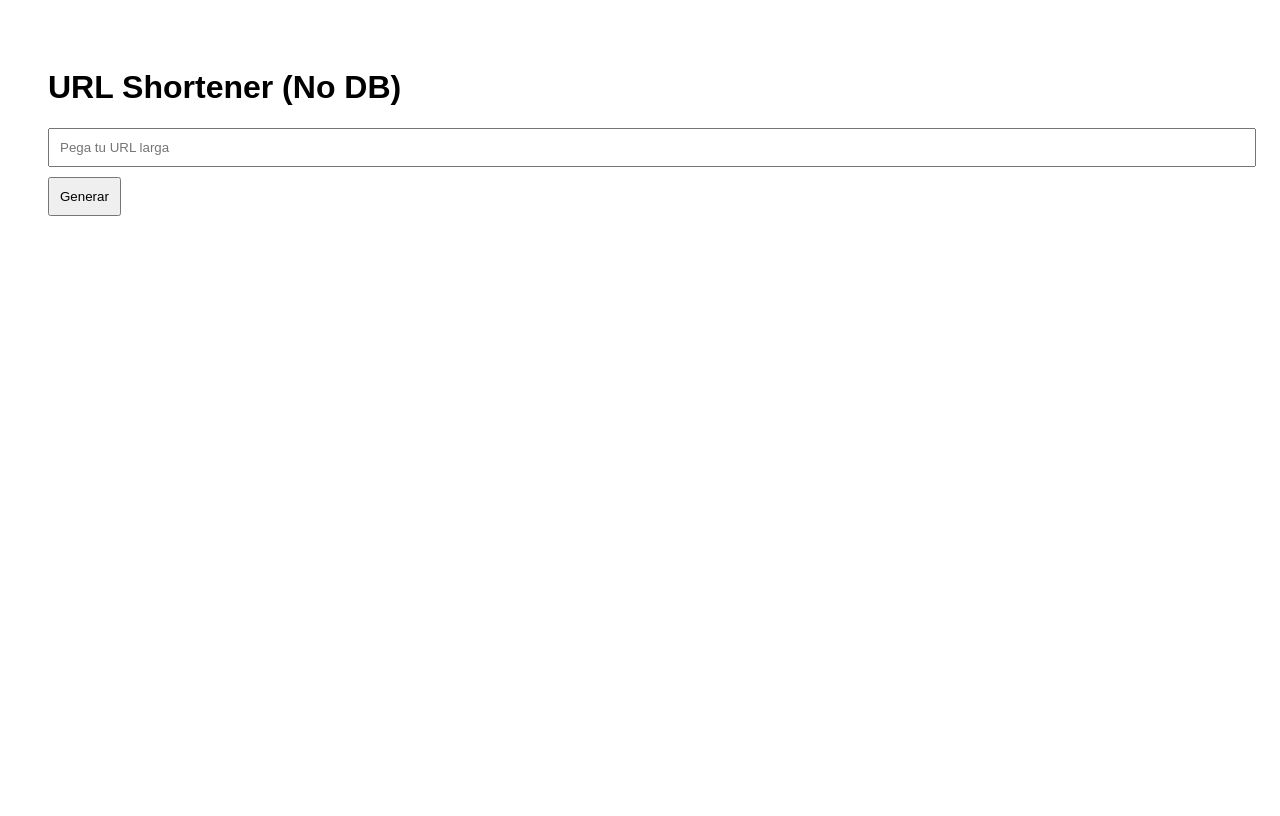
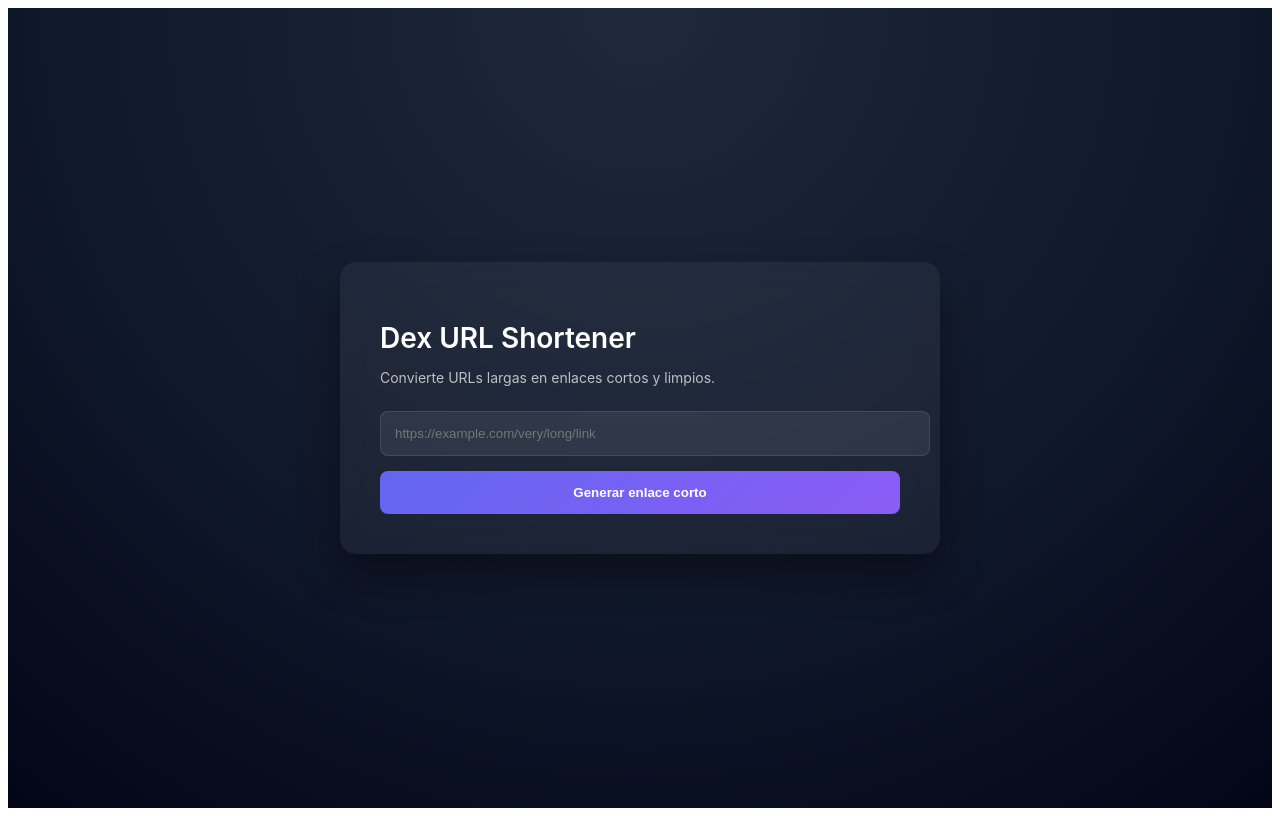
Before and after one commit to elgitdemarce/shortme, a Next.js app: page / in a window 1280 px wide. Built offline with nearby package versions, Linux system fonts and the light colour scheme.

Commit message:
Update page.tsx

```diff
--- a/app/page.tsx
+++ b/app/page.tsx
@@ -5,8 +5,13 @@ import { useState } from "react";
 export default function Home() {
   const [url, setUrl] = useState("");
   const [shortUrl, setShortUrl] = useState("");
+  const [loading, setLoading] = useState(false);
 
   const handleSubmit = async () => {
+    if (!url) return;
+
+    setLoading(true);
+
     const res = await fetch("/api/encode", {
       method: "POST",
       headers: {
@@ -17,31 +22,119 @@ export default function Home() {
 
     const data = await res.json();
     setShortUrl(data.shortUrl);
+    setLoading(false);
   };
 
   return (
-    <main style={{ padding: 40, fontFamily: "sans-serif" }}>
-      <h1>URL Shortener (No DB)</h1>
+    <main
+      style={{
+        minHeight: "100vh",
+        display: "flex",
+        alignItems: "center",
+        justifyContent: "center",
+        background:
+          "radial-gradient(circle at top, #1e293b, #0f172a 60%, #020617)",
+        color: "#fff",
+        fontFamily:
+          "-apple-system, BlinkMacSystemFont, Segoe UI, Roboto, sans-serif",
+      }}
+    >
+      <div
+        style={{
+          width: "100%",
+          maxWidth: 520,
+          background: "rgba(255,255,255,0.05)",
+          backdropFilter: "blur(12px)",
+          padding: 40,
+          borderRadius: 16,
+          boxShadow: "0 20px 40px rgba(0,0,0,0.4)",
+        }}
+      >
+        <h1
+          style={{
+            fontSize: 28,
+            fontWeight: 600,
+            marginBottom: 10,
+          }}
+        >
+          Dex URL Shortener
+        </h1>
+
+        <p
+          style={{
+            fontSize: 14,
+            opacity: 0.7,
+            marginBottom: 25,
+          }}
+        >
+          Convierte URLs largas en enlaces cortos y limpios.
+        </p>
 
         <input
           type="text"
-        placeholder="Pega tu URL larga"
+          placeholder="https://example.com/very/long/link"
           value={url}
           onChange={(e) => setUrl(e.target.value)}
-        style={{ width: "100%", padding: 10, marginBottom: 10 }}
+          style={{
+            width: "100%",
+            padding: 14,
+            borderRadius: 8,
+            border: "1px solid rgba(255,255,255,0.1)",
+            background: "rgba(255,255,255,0.08)",
+            color: "#fff",
+            marginBottom: 15,
+            outline: "none",
+          }}
         />
 
-      <button onClick={handleSubmit} style={{ padding: 10 }}>
-        Generar
+        <button
+          onClick={handleSubmit}
+          disabled={loading}
+          style={{
+            width: "100%",
+            padding: 14,
+            borderRadius: 8,
+            border: "none",
+            background: loading
+              ? "#334155"
+              : "linear-gradient(135deg, #6366f1, #8b5cf6)",
+            color: "#fff",
+            fontWeight: 600,
+            cursor: "pointer",
+            transition: "0.2s",
+          }}
+        >
+          {loading ? "Generando..." : "Generar enlace corto"}
         </button>
 
         {shortUrl && (
-        <div style={{ marginTop: 20 }}>
-          <strong>Short URL:</strong>
-          <br />
-          <a href={shortUrl}>{shortUrl}</a>
+          <div
+            style={{
+              marginTop: 25,
+              padding: 15,
+              borderRadius: 8,
+              background: "rgba(99,102,241,0.1)",
+              border: "1px solid rgba(99,102,241,0.3)",
+            }}
+          >
+            <p style={{ fontSize: 13, opacity: 0.8, marginBottom: 6 }}>
+              Tu enlace corto:
+            </p>
+            <a
+              href={shortUrl}
+              target="_blank"
+              style={{
+                color: "#a5b4fc",
+                textDecoration: "none",
+                wordBreak: "break-all",
+                fontWeight: 500,
+              }}
+            >
+              {shortUrl}
+            </a>
           </div>
         )}
+      </div>
     </main>
   );
 }
```
Lines whose indentation alone changed are shown as unchanged.
